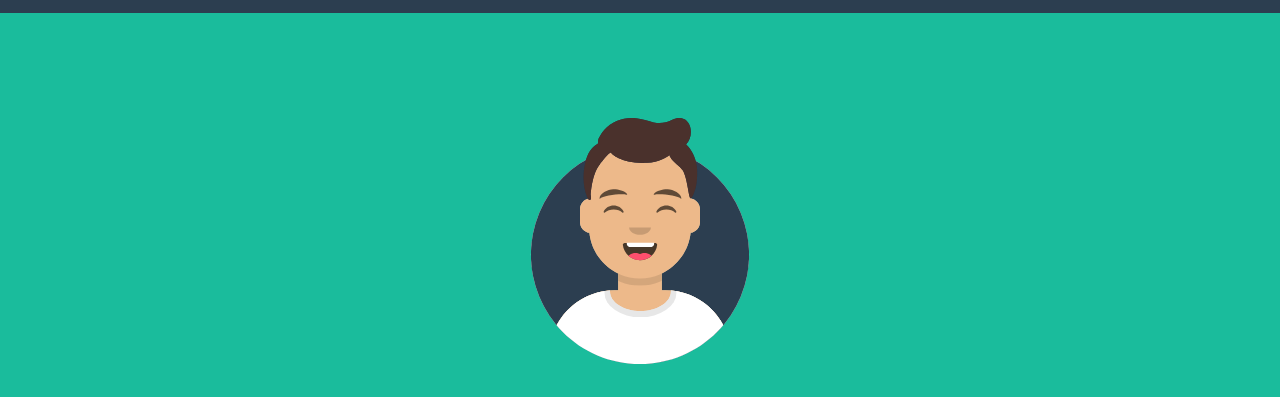
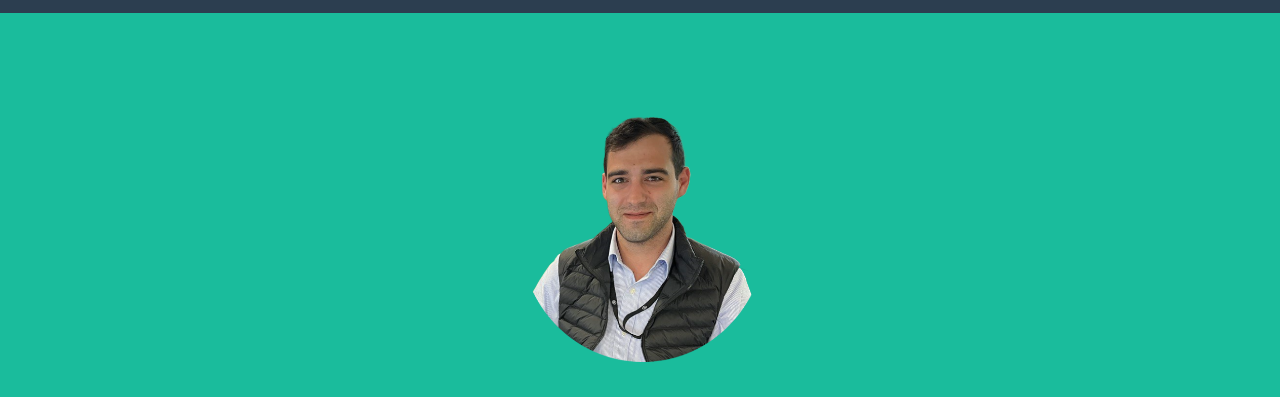
Before and after one commit to akcdev777/akcdev777, a plain HTML site: page index.html in a window 1280 px wide. Shown: the part 91-488 px from the top of the page. Drawn offline with nearby package versions, Linux system fonts and the light colour scheme.

Commit message:
Profile image has been added

```diff
--- a/index.html
+++ b/index.html
@@ -38,7 +38,7 @@
         <header class="masthead bg-primary text-white text-center">
             <div class="container d-flex align-items-center flex-column">
                 <!-- Masthead Avatar Image-->
-                <img class="masthead-avatar mb-5" src="assets/img/avataaars.svg" alt="..." />
+                <img class="masthead-avatar mb-5" src="assets/img/portfolio/main.png" alt="..." />
                 <!-- Masthead Heading-->
                 <h1 class="masthead-heading text-uppercase mb-0">Personal Projects</h1>
                 <!-- Icon Divider-->
```
Also changed, not shown: assets/img/portfolio/main.png (added).
